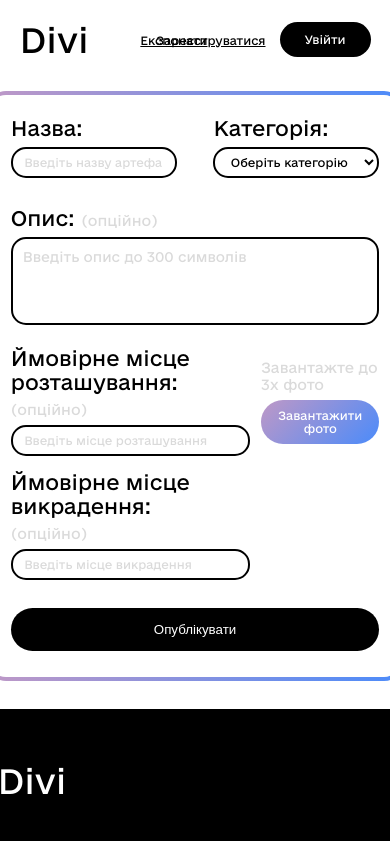
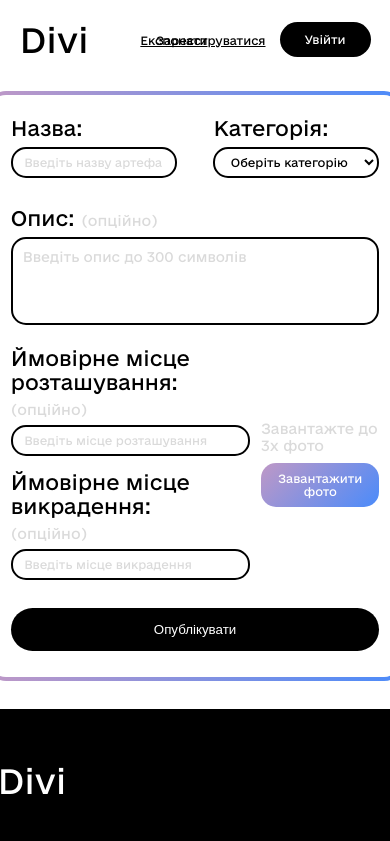
Before and after one commit to ShaggyBeavers/front_end, a React (Create React App) app: page /report in a window 390 px wide. Shown: the top 841 px of the page. Built offline with nearby package versions, Linux system fonts and the light colour scheme.

Commit message:
minor fixes to positioning

```diff
--- a/src/components/DropZone/dropzone.css
+++ b/src/components/DropZone/dropzone.css
@@ -1,15 +1,18 @@
 
 .upload-input {
-    padding: 0.63rem 0.8125rem;
+    padding: 0.64rem 0.8125rem;
     background: var(--Linear-Gradient, linear-gradient(135deg, #BF98C6 0%, #4B8BFA 100%));
     cursor: pointer;
-    border-radius: 40px;
+    border-radius: 15px;
     text-align: center;
     color: white;
     font-size: 0.8125rem;
     font-family: "eUkraine-Regular";
 }
 
+.uploaded-files{
+    margin: 0 auto;
+}
 
 .uploaded-file {
     display: flex;
@@ -33,10 +36,17 @@
     white-space: nowrap;
     text-overflow: ellipsis;
     max-width: 75%;
-
   }
 
   .upload-input.disabled-upload {
     opacity: 0.5;
     cursor: not-allowed;
   }
+
+  @media (max-width: 750px) {
+    .uploaded-file p {
+        max-width: 50%;
+      }
+
+
+}
--- a/src/components/DropZone/dropzone.tsx
+++ b/src/components/DropZone/dropzone.tsx
@@ -11,7 +11,6 @@ const FileUpload: FC<FileUploadProps> = ({ onFilesChange, initialFiles }) => {
   const [isUploadDisabled, setUploadDisabled] = React.useState(false);
   React.useEffect(() => {
     if (initialFiles.length >= 3) {
-      // If total files exceed or equal to 3, disable further uploads
       setUploadDisabled(true);
     } else {
       setUploadDisabled(false);
@@ -32,15 +31,15 @@ const FileUpload: FC<FileUploadProps> = ({ onFilesChange, initialFiles }) => {
 
   return (
 
-      <div className='report_input drop' style={{ width: '32%' }}>
-        <label htmlFor="drop" style={{alignSelf:'center'}}><p>Завантажте до 3х фото</p></label>
+      <div className='report_input' style={{ width: '32%'}}>
+        <label htmlFor="drop" style={{alignSelf:'center',marginBottom:'2px'}}><p>Завантажте до 3х фото</p></label>
         <div {...getRootProps()} className={`dropzone ${isUploadDisabled ? 'disabled' : ''}`}>
           <input {...getInputProps()} disabled={isUploadDisabled} />
           <p className={`upload-input ${isUploadDisabled ? 'disabled-upload' : ''}`}>
           Завантажити фото
         </p>
         </div>
-        <div className='uploaded-files' style={{alignSelf:'center'}}>
+        <div className='uploaded-files'>
           {initialFiles.map((file, index) => (
             <div key={index} className='uploaded-file'>
               <img src="/icons/report/image_icon.svg" alt="" />
--- a/src/components/Report/report.css
+++ b/src/components/Report/report.css
@@ -33,6 +33,9 @@
   margin-bottom: 1.5rem;
 }
 
+.report_group.drop{
+  align-items: start;
+}
 .report_input {
   display: flex;
   flex-direction: column;
@@ -123,3 +126,10 @@ select::-webkit-scrollbar-thumb {
 .report label p{
   color: #dadada;
 }
+
+@media (max-width: 990px) {
+  .report_group.drop{
+    align-items: center;
+  }
+
+}
--- a/src/components/Report/report.tsx
+++ b/src/components/Report/report.tsx
@@ -105,7 +105,7 @@ export default function Report() {
             </div>
 
 
-            <div className='report_group' style={{ alignItems: 'reverse'}}>
+            <div className='report_group drop' >
               <div className='report_input' style={{ width: '65%' }}>
                 <div className={`report_input ${errors.location ? 'error' : ''}`} style={{ width: '100%' }}>
                   <label htmlFor="location">Ймовірне місце розташування:<p>(опційно)</p></label>
```
